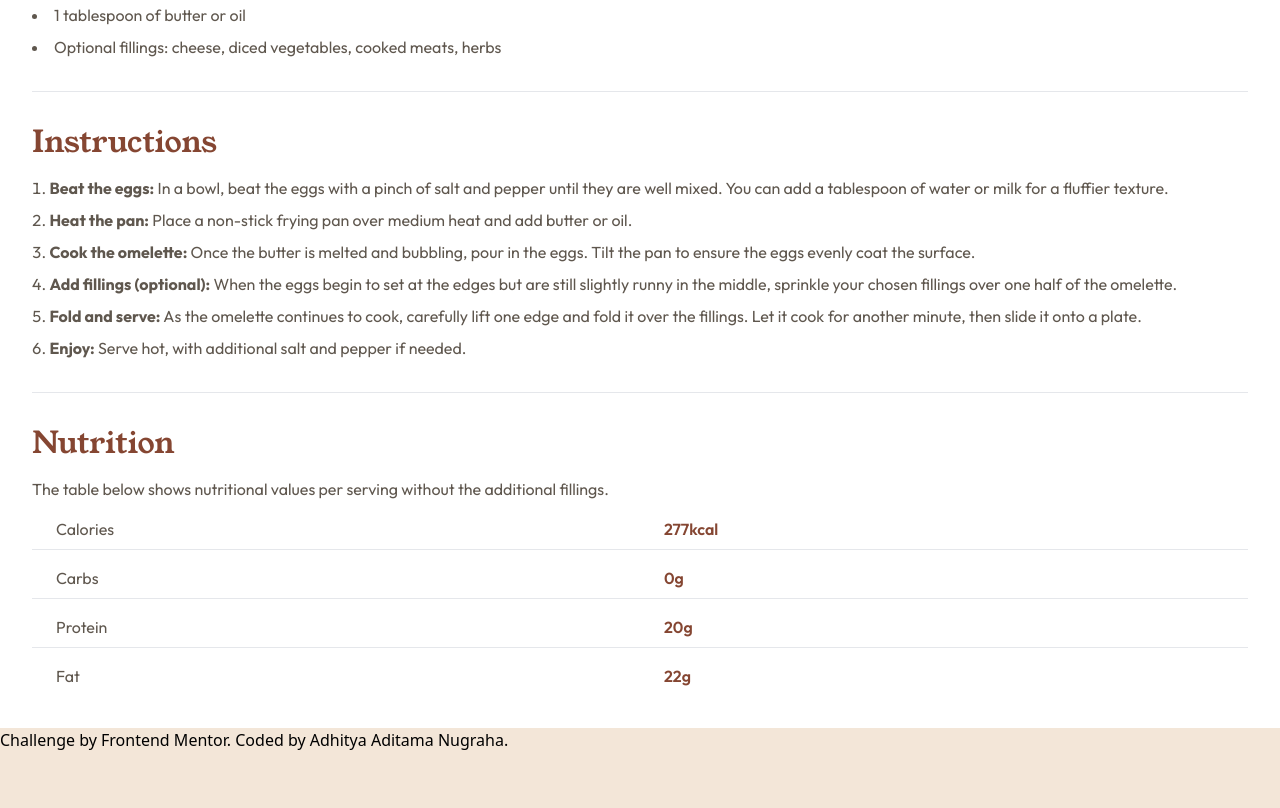
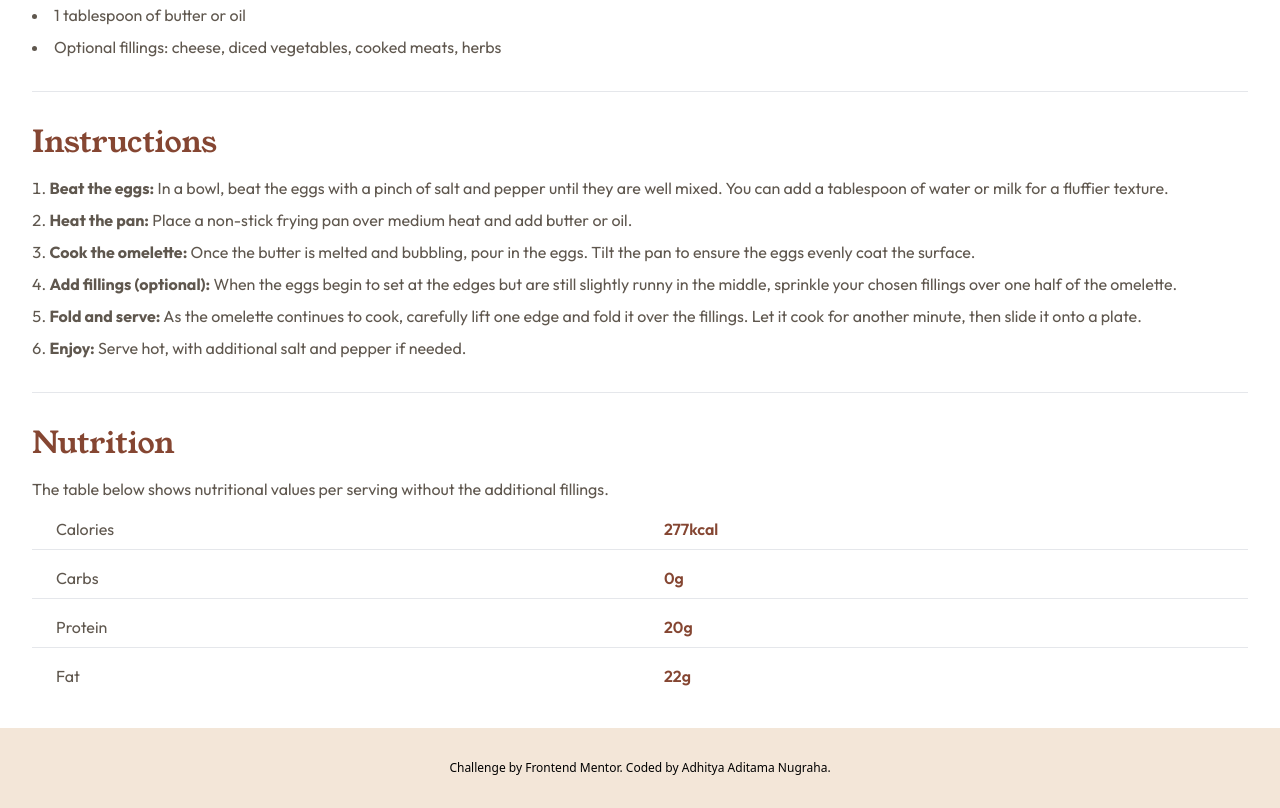
Before and after one commit to aaditamanugraha/recipe-page, a website: page index.html in a window 1280 px wide. Shown: the part 1102-1910 px from the top of the page. Before the commit the page ends 1854 px from the top, so only its background shows below. Drawn offline with Linux system fonts and the light colour scheme.

Commit message:
style: styling footer

```diff
--- a/index.html
+++ b/index.html
@@ -13,7 +13,7 @@
     <link rel="stylesheet" href="./src/css/output.css" />
   </head>
   <body class="bg-neutral-eggshell mx-auto">
-    <main class="bg-neutral-white">
+    <main class="bg-neutral-white mb-8">
       <img src="./assets/images/image-omelette.jpeg" alt="omelette" class="" />
 
       <section class="p-8">
@@ -138,18 +138,22 @@
       </section>
     </main>
 
-    <footer>
+    <footer class="text-xs mb-8 grid place-content-center">
+      <p class="w-full text-center">
         Challenge by
         <a
           href="https://www.frontendmentor.io/challenges/recipe-page-KiTsR8QQKm"
           target="_blank"
+          class="hover:underline"
           >Frontend Mentor</a
         >. Coded by
         <a
           href="https://www.frontendmentor.io/profile/aaditamanugraha"
           target="_blank"
+          class="hover:underline"
           >Adhitya Aditama Nugraha</a
         >.
+      </p>
     </footer>
   </body>
 </html>
```
Also changed, not shown: src/css/output.css. Lines whose indentation alone changed are shown as unchanged.
